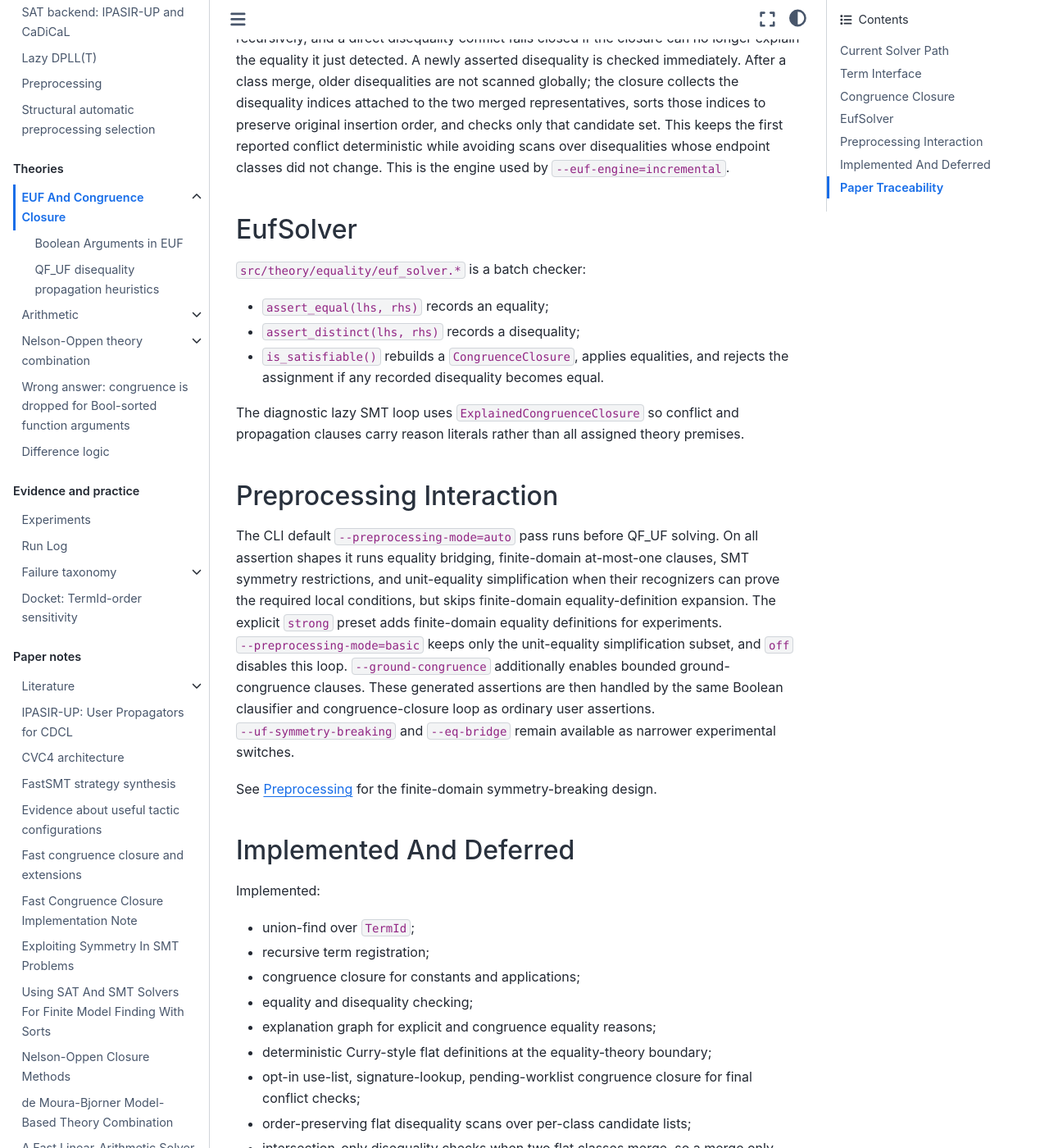
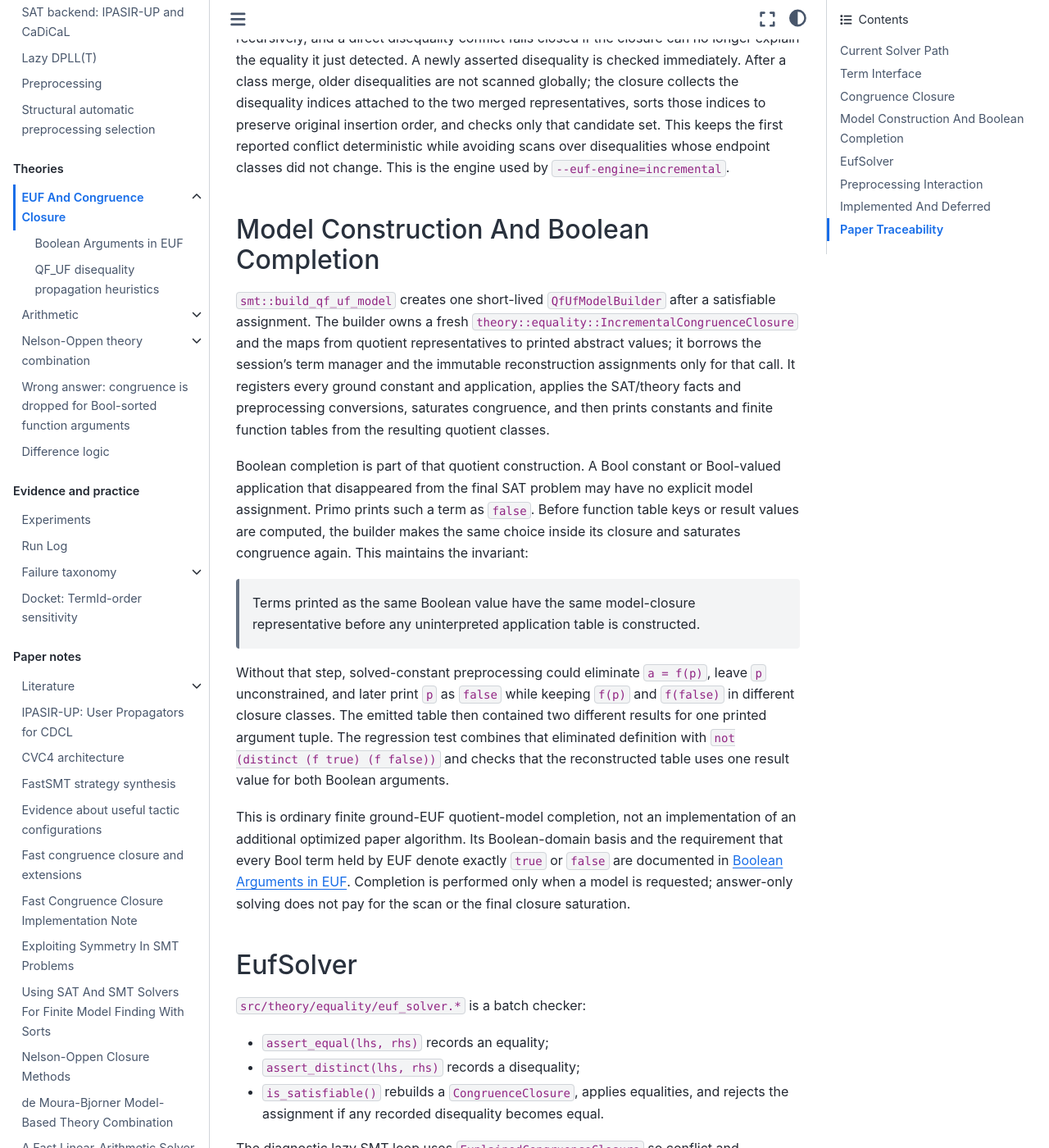
Before and after one commit to primo-solver/primo, a Jupyter Book: the page built from docs/euf.md, in a window 1280 px wide and 1400 px high, scrolled down 12477 px. Shown: the whole window at 82% size. Built offline with Jupyter Book 1.0.4 settings and Sphinx 7.4.7 and the Sphinx Book theme 1.1.4, drawn with Linux system fonts in a browser that asks for light colours.

Commit message:
Complete Boolean values before building UF models

```diff
--- a/docs/euf.md
+++ b/docs/euf.md
@@ -550,6 +550,40 @@ checks only that candidate set. This keeps the first reported conflict
 deterministic while avoiding scans over disequalities whose endpoint classes did
 not change. This is the engine used by `--euf-engine=incremental`.
 
+## Model Construction And Boolean Completion
+
+`smt::build_qf_uf_model` creates one short-lived `QfUfModelBuilder` after a
+satisfiable assignment. The builder owns a fresh
+`theory::equality::IncrementalCongruenceClosure` and the maps from quotient
+representatives to printed abstract values; it borrows the session's term
+manager and the immutable reconstruction assignments only for that call. It
+registers every ground constant and application, applies the SAT/theory facts
+and preprocessing conversions, saturates congruence, and then prints constants
+and finite function tables from the resulting quotient classes.
+
+Boolean completion is part of that quotient construction. A Bool constant or
+Bool-valued application that disappeared from the final SAT problem may have no
+explicit model assignment. Primo prints such a term as `false`. Before function
+table keys or result values are computed, the builder makes the same choice
+inside its closure and saturates congruence again. This maintains the invariant:
+
+> Terms printed as the same Boolean value have the same model-closure
+> representative before any uninterpreted application table is constructed.
+
+Without that step, solved-constant preprocessing could eliminate `a = f(p)`,
+leave `p` unconstrained, and later print `p` as `false` while keeping `f(p)` and
+`f(false)` in different closure classes. The emitted table then contained two
+different results for one printed argument tuple. The regression test combines
+that eliminated definition with `not (distinct (f true) (f false))` and checks
+that the reconstructed table uses one result value for both Boolean arguments.
+
+This is ordinary finite ground-EUF quotient-model completion, not an
+implementation of an additional optimized paper algorithm. Its Boolean-domain
+basis and the requirement that every Bool term held by EUF denote exactly
+`true` or `false` are documented in [](euf-boolean-arguments.md). Completion is
+performed only when a model is requested; answer-only solving does not pay for
+the scan or the final closure saturation.
+
 ## EufSolver
 
 `src/theory/equality/euf_solver.*` is a batch checker:
```
Also changed, not shown: docs/architecture.md (+8 -4 lines), 2 other files.
